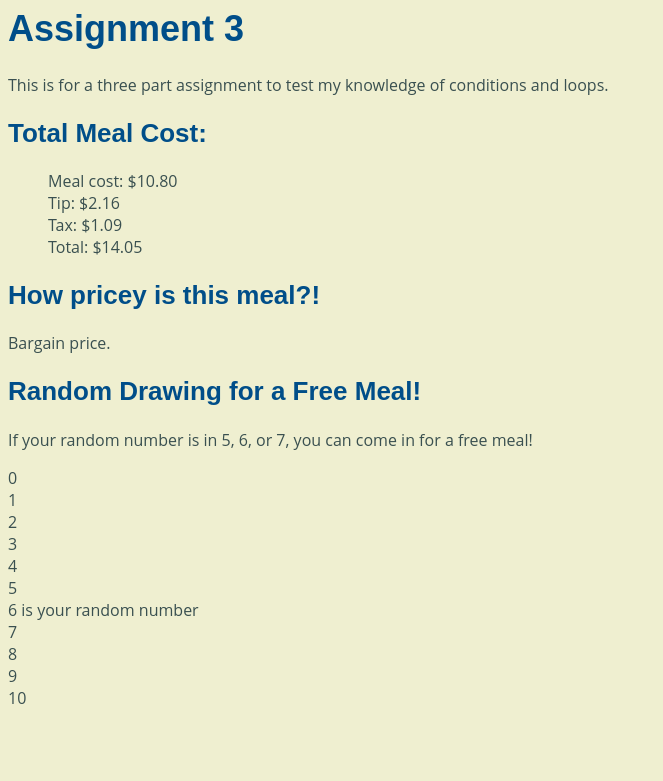
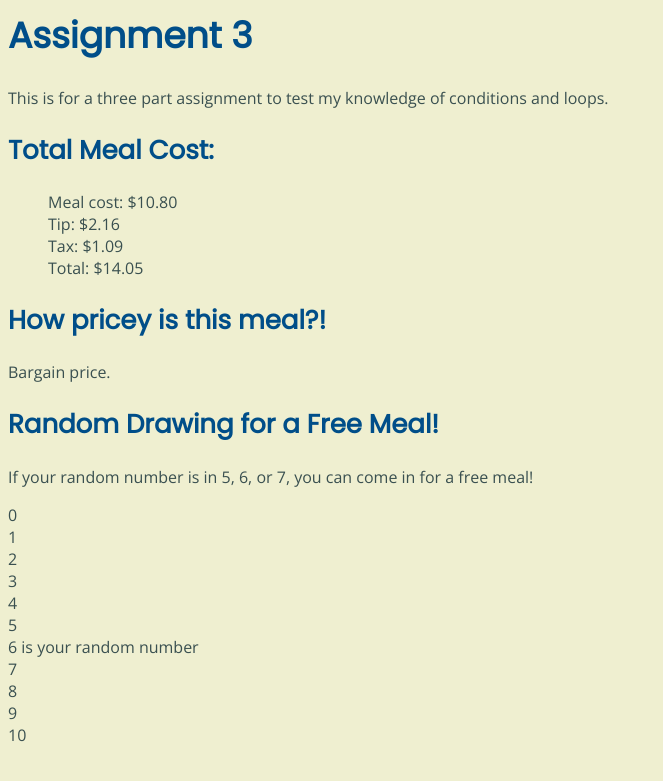
Before and after one commit to aggiewb/scc-web-dev-w20, a PHP site: page /conditions_and_loops.php in a window 1280 px wide. Shown: the top 781 px of the page, without its empty margins (0-663 px from the left). Run offline with PHP 8.4, Linux system fonts and the light colour scheme.

Commit message:
Add link in html page for fonts

```diff
--- a/itc240/assignment4/conditions_and_loops.php
+++ b/itc240/assignment4/conditions_and_loops.php
@@ -19,6 +19,7 @@ $total_cost_f = '$' . number_format($total_cost, 2);
     <head>
         <title>Conditions and Loops</title>
         <link rel="stylesheet" type="text/css" href="conditions_and_loops_style.css">
+        <link href="https://fonts.googleapis.com/css?family=Open+Sans|Poppins&display=swap" rel="stylesheet">
     </head>
     <body>
         <h1>Assignment 3</h1>
```
